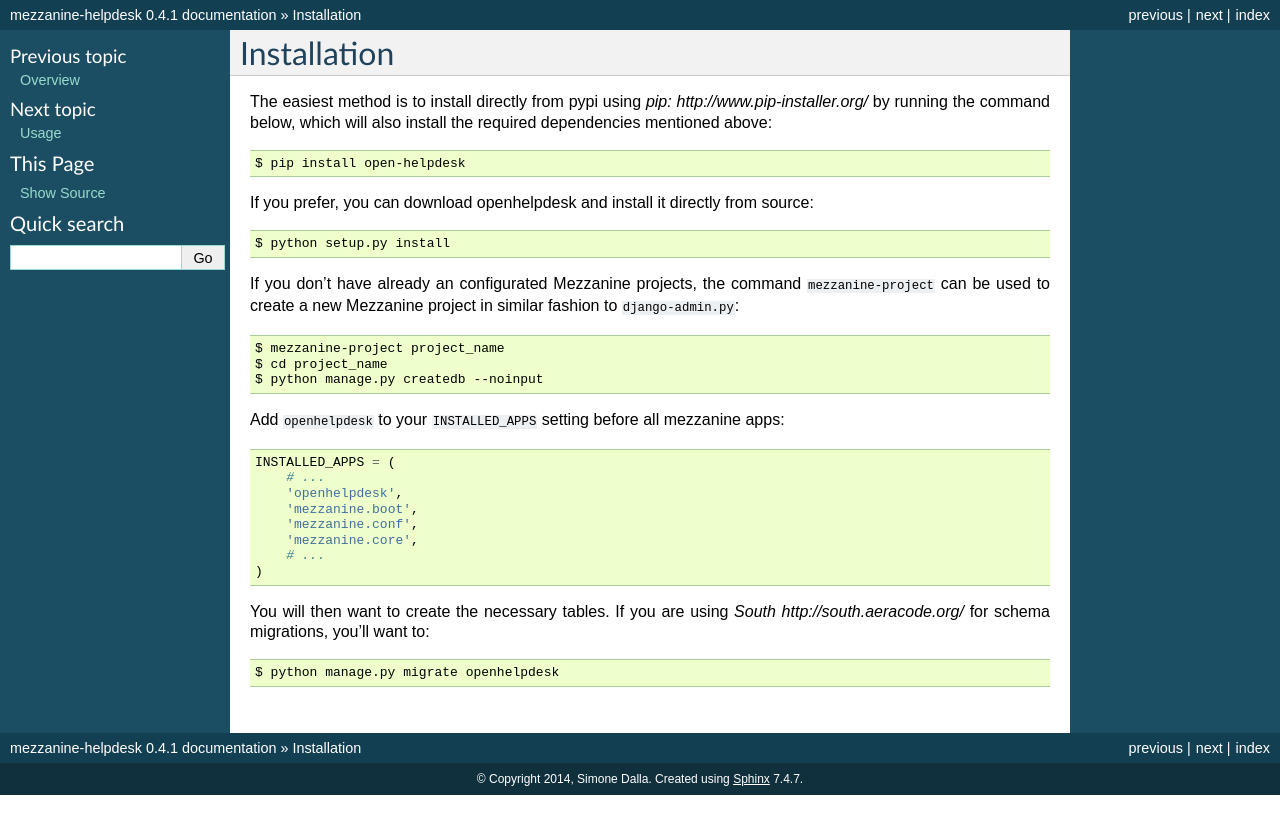
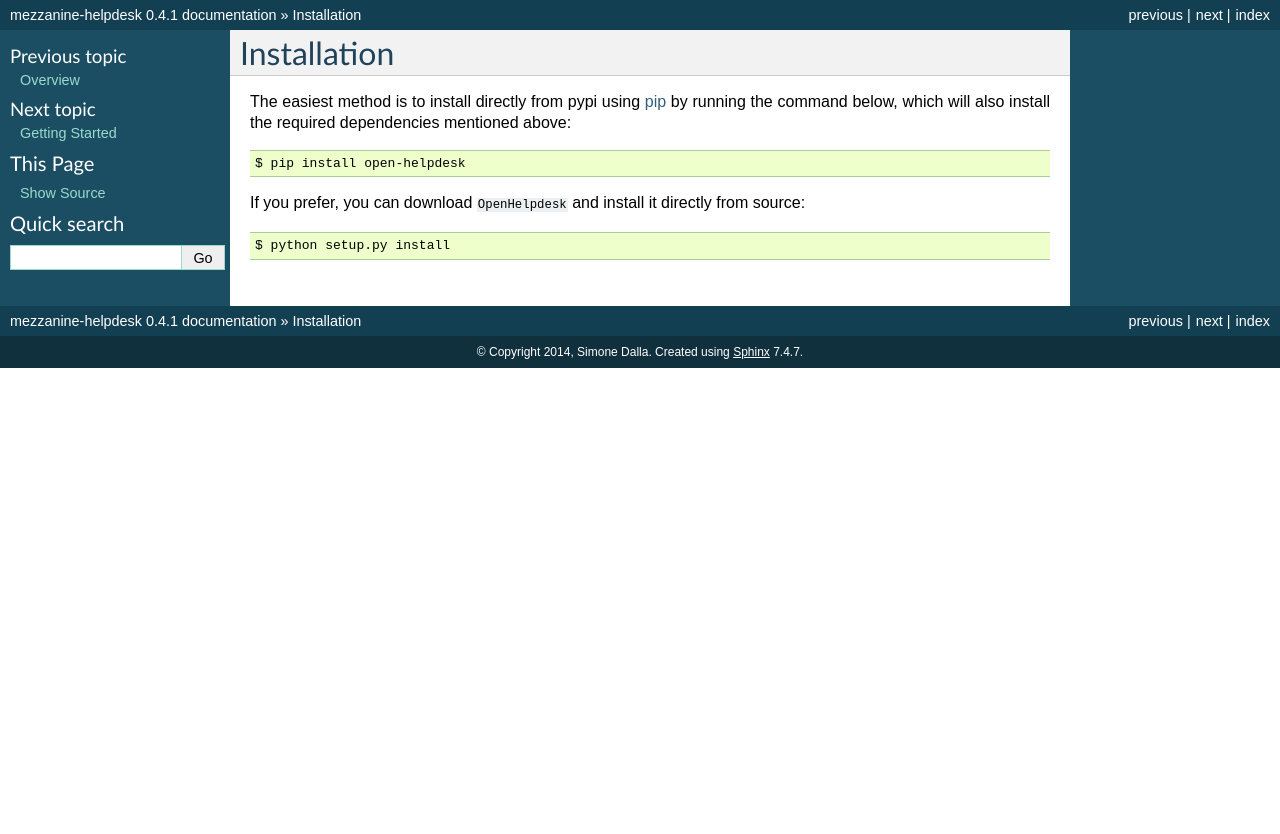
Before and after one commit to simodalla/open-helpdesk, a Sphinx documentation site: the page built from docs/installation.rst, in a window 1280 px wide. Shown: the top 834 px of the page. Built offline with Sphinx 7.4.7, drawn with Linux system fonts in a browser that asks for light colours.

Commit message:
documentation is on working progress

```diff
--- a/README.rst
+++ b/README.rst
@@ -29,7 +29,7 @@
 Documentation
 =============
 
-Please head over to `documentation <https://readthedocs.org/projects/openhelpdesk/>`_ for all
+Please head over to `Documentation`_ for all
 the details on how to install, configurate and use the OpenHelpdesk.
 
 
@@ -42,7 +42,7 @@
 .. _`Django`: http://djangoproject.com/
 .. _`Django Code of Conduct`: https://www.djangoproject.com/conduct/
 .. _`BSD licensed`: https://github.com/simodalla/open-helpdesk/blob/master/LICENSE
-.. _`Documentation`: http://mezzanine_page_auth.readthedocs.org/
+.. _`Documentation`: https://readthedocs.org/projects/openhelpdesk/
 .. _`Official repository`: https://github.com/simodalla/mezzanine_page_auth/
 .. _`Package`: https://pypi.python.org/pypi/mezzanine-page-auth/
 .. _`Mezzanine`: http://mezzanine.jupo.org
--- /dev/null
+++ b/docs/configuration.rst
@@ -0,0 +1,2 @@
+Configuration
+=============
--- a/docs/index.rst
+++ b/docs/index.rst
@@ -4,7 +4,7 @@
    contain the root `toctree` directive.
 
 Welcome to mezzanine-helpdesk's documentation!
-=================================================================
+==============================================
 
 Contents:
 
@@ -13,6 +13,7 @@
 
    readme
    installation
+   getting-started
    usage
    contributing
    authors
--- a/docs/installation.rst
+++ b/docs/installation.rst
@@ -1,38 +1,17 @@
 Installation
 ============
-The easiest method is to install directly from pypi using `pip: http://www.pip-installer.org/` by
+The easiest method is to install directly from pypi using `pip`_ by
 running the command below, which will also install the required
 dependencies mentioned above::
 
     $ pip install open-helpdesk
 
-If you prefer, you can download openhelpdesk and install it directly from
+If you prefer, you can download ``OpenHelpdesk`` and install it directly from
 source::
 
     $ python setup.py install
 
-If you don't have already an configurated Mezzanine projects, the command
-``mezzanine-project`` can be used to create a new Mezzanine project in similar
-fashion to ``django-admin.py``::
 
-    $ mezzanine-project project_name
-    $ cd project_name
-    $ python manage.py createdb --noinput
+.. GENERAL LINKS
 
-
-Add ``openhelpdesk`` to your ``INSTALLED_APPS`` setting before all
-mezzanine apps::
-
-    INSTALLED_APPS = (
-        # ...
-        'openhelpdesk',
-        'mezzanine.boot',
-        'mezzanine.conf',
-        'mezzanine.core',
-        # ...
-    )
-
-You will then want to create the necessary tables. If you are using `South http://south.aeracode.org/`
-for schema migrations, you'll want to::
-
-    $ python manage.py migrate openhelpdesk
+.. _`pip`: http://www.pip-installer.org/
```
Also changed, not shown: docs/getting-started.rst (added, +88 -0 lines).
